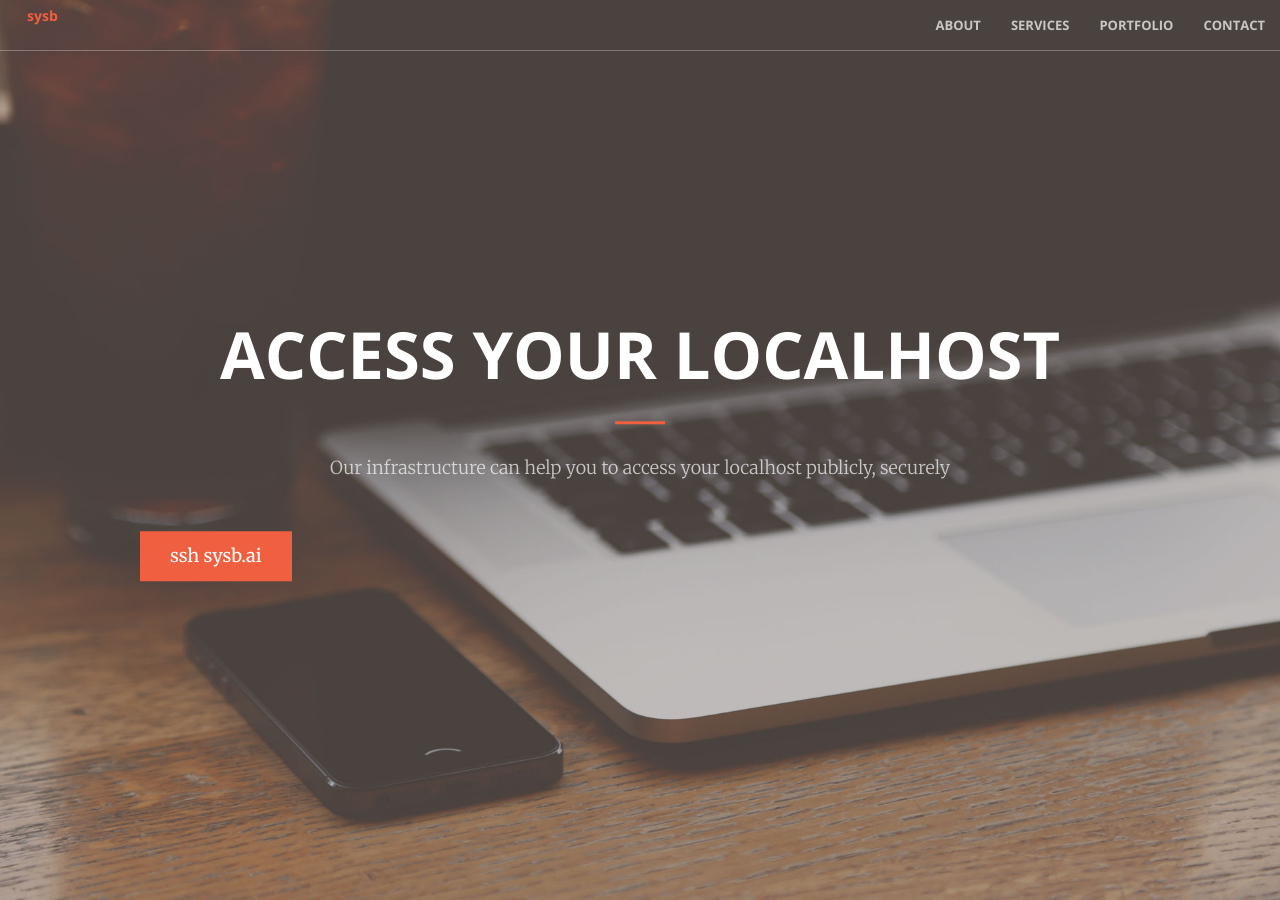
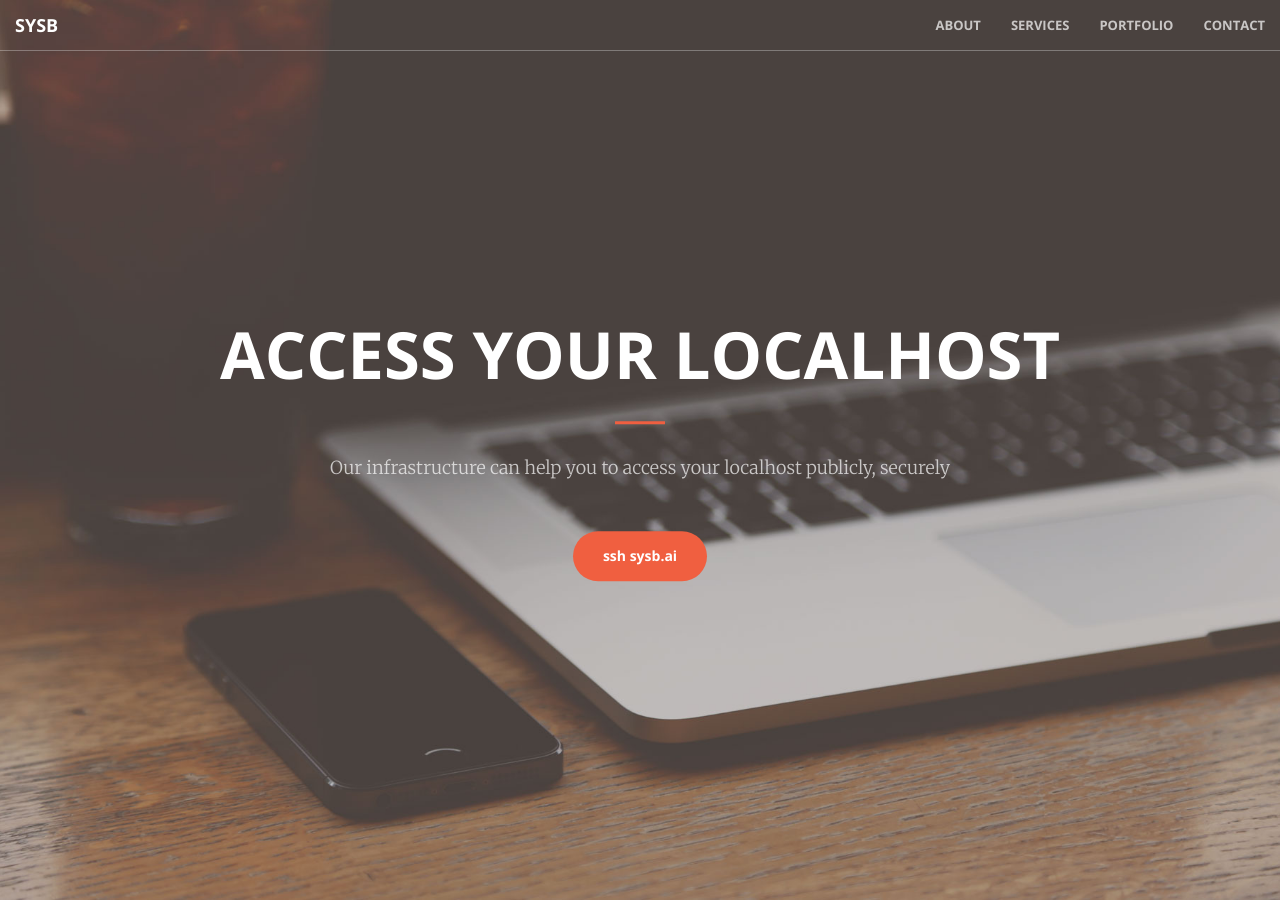
Before and after one commit to usama7628674/sysb.AI, a Jekyll site: the page built from index.html, in a window 1280 px wide and 900 px high. Built offline with Jekyll 4.4.1, drawn with Linux system fonts in a browser that asks for light colours.

Commit message:
yet another commit

```diff
--- a/_includes/header.html
+++ b/_includes/header.html
@@ -4,7 +4,7 @@
             <h1>Access your localhost</h1>
             <hr>
             <p>Our infrastructure can help you to access your localhost publicly, securely</p>
-            <a href="#about" class="navbar-brand  btn-primary btn-xl page-scroll">ssh sysb.ai</a>
+            <a href="#about" class="btn  btn-primary btn-xl page-scroll">ssh sysb.ai</a>
         </div>
     </div>
 </header>
--- a/_includes/nav.html
+++ b/_includes/nav.html
@@ -8,7 +8,7 @@
                 <span class="icon-bar"></span>
                 <span class="icon-bar"></span>
             </button>
-            <a class="btn page-scroll" href="#page-top">sysb</a>
+            <a class="navbar-brand page-scroll" href="#page-top">sysb</a>
         </div>
 
         <!-- Collect the nav links, forms, and other content for toggling -->
```
